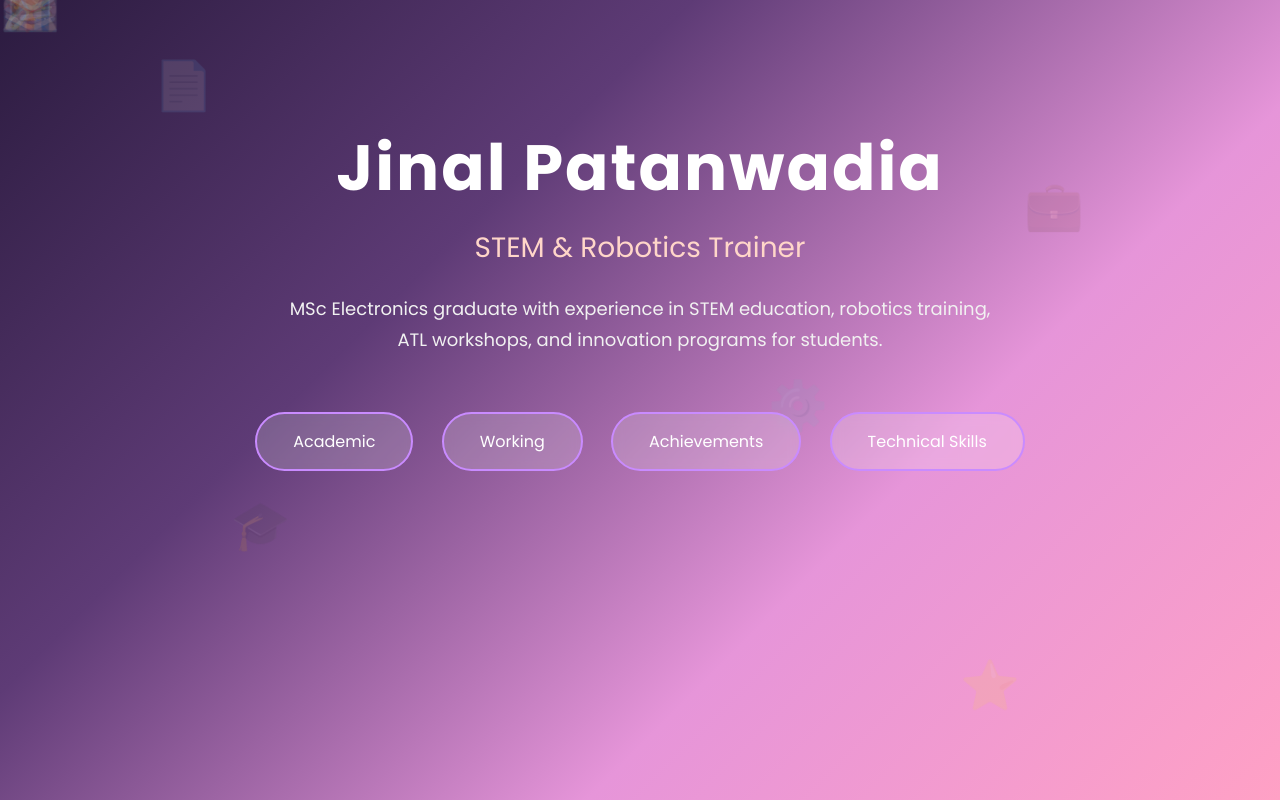
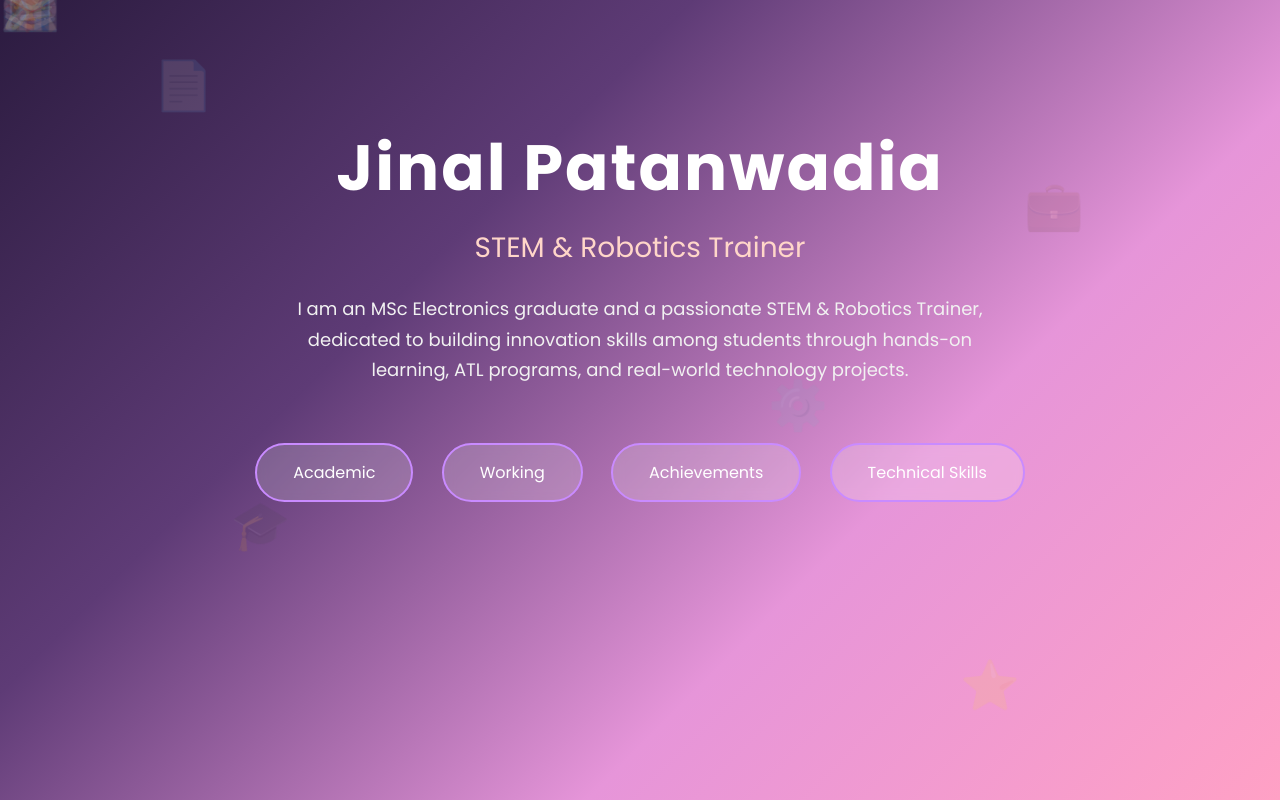
Before and after one commit to jinalstembotix/jinalpatanwadia.github.io, a plain HTML site: page index.html in a window 1280 px wide. Drawn offline with Linux system fonts and the light colour scheme.

Commit message:
Update index.html

```diff
--- a/index.html
+++ b/index.html
@@ -35,8 +35,9 @@
   <h2>STEM & Robotics Trainer</h2>
 
   <p>
-    MSc Electronics graduate with experience in STEM education,
-    robotics training, ATL workshops, and innovation programs for students.
+  I am an MSc Electronics graduate and a passionate STEM & Robotics Trainer,
+  dedicated to building innovation skills among students through hands-on
+  learning, ATL programs, and real-world technology projects.
   </p>
 
   <div class="buttons">
```
